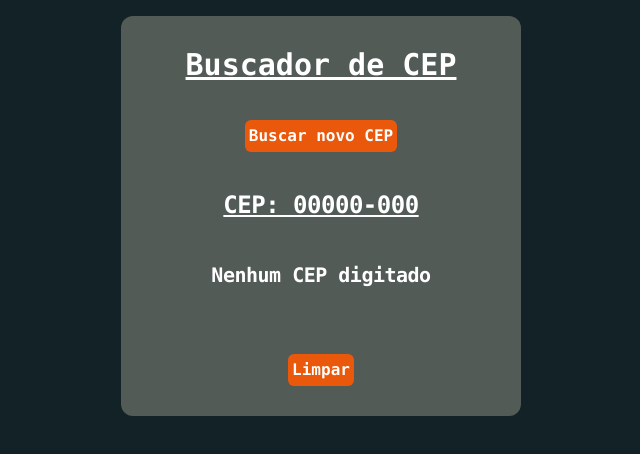
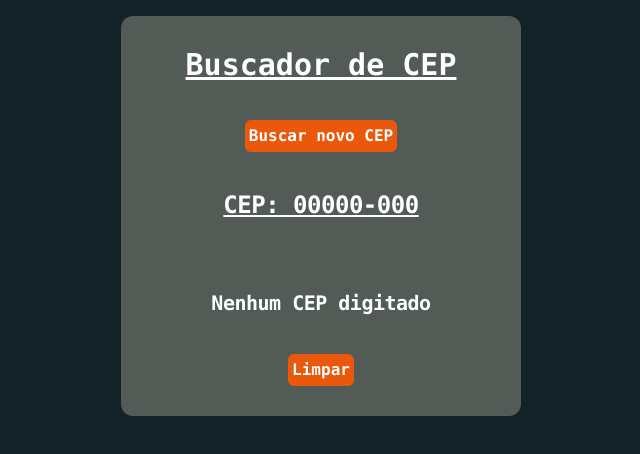
Before and after one commit to Igorwalace/buscador-cep, a Next.js app: page / in a window 1280 px wide. Shown: the top 454 px of the page, without its empty margins (319-959 px from the left). Built offline with nearby package versions, Linux system fonts and the light colour scheme.

Commit message:
adicionando texto: 'Nenhum CEP digitado 2'

```diff
--- a/src/app/pages/Home.jsx
+++ b/src/app/pages/Home.jsx
@@ -80,8 +80,8 @@ const Home = () => {
                             CEP: 00000-000
                         </h2>
                         <h3>ㅤ</h3>
+                        <h3>ㅤ </h3>
                         <h3>Nenhum CEP digitado</h3>
-                        <h3>ㅤ </h3>
                     </div>
                 )}
 
```
